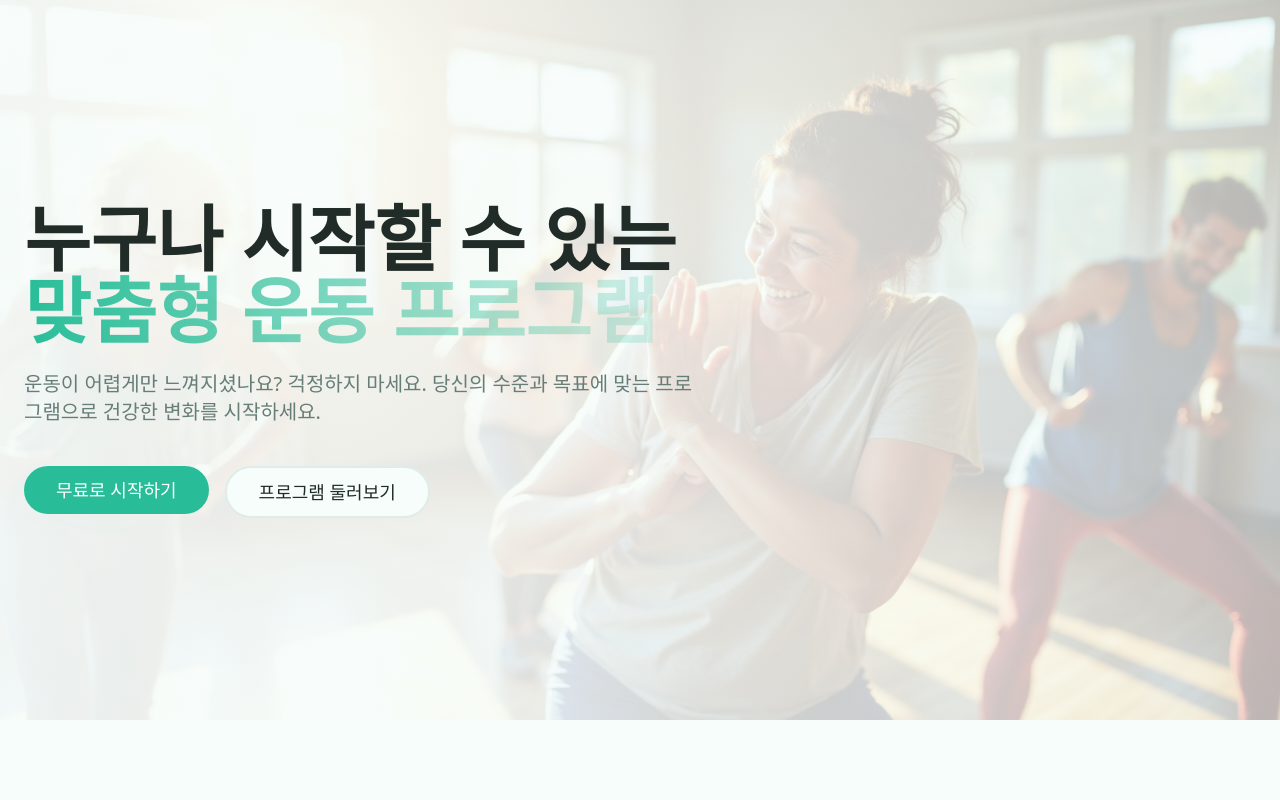
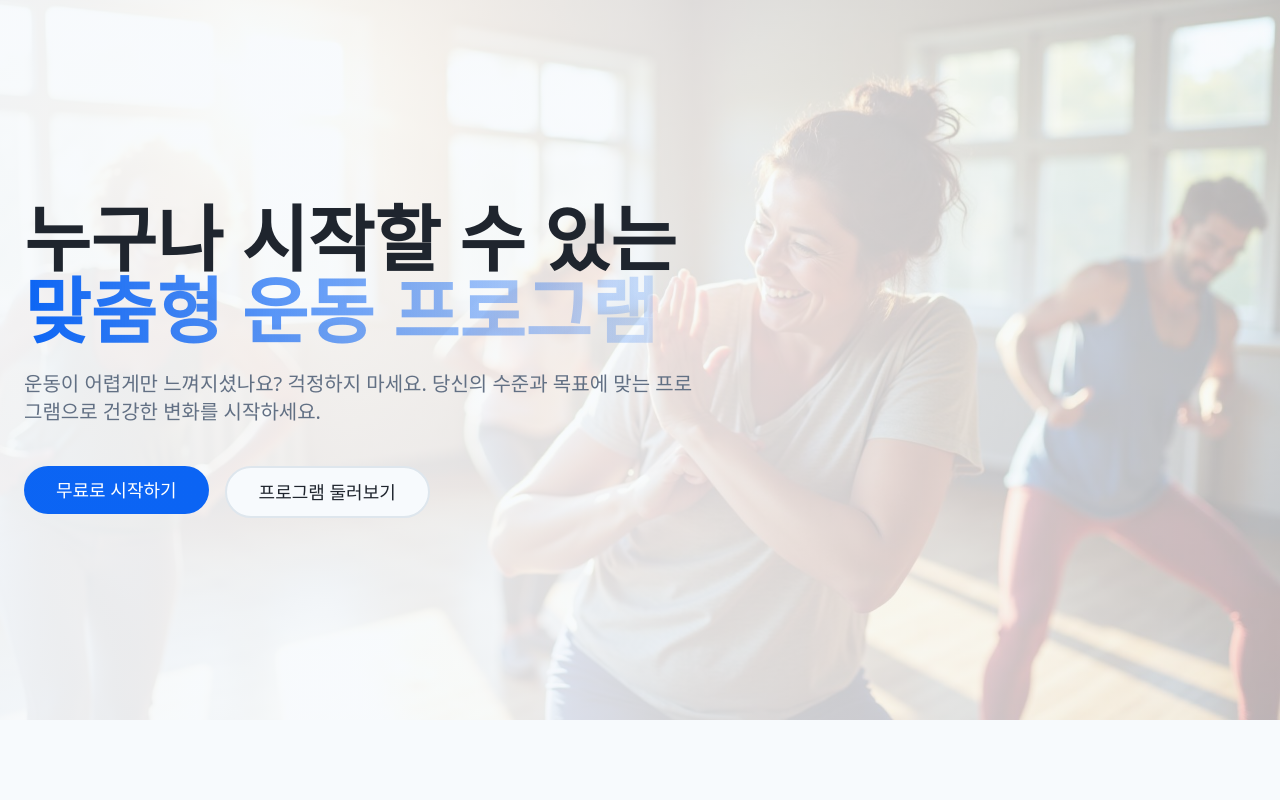
Before and after one commit to guqwhd0703-create/gentle-gainz-guide, a React (Vite) app: page / in a window 1280 px wide. Shown: the top 800 px of the page. Built offline with nearby package versions, Linux system fonts and the light colour scheme; the HTML template or start-up script is replaced by a standard one.

Commit message:
Refactor: Update color scheme

```diff
--- a/src/index.css
+++ b/src/index.css
@@ -8,43 +8,43 @@ All colors MUST be HSL.
 
 @layer base {
   :root {
-    --background: 165 55% 98%;
-    --foreground: 165 15% 15%;
+    --background: 210 55% 98%;
+    --foreground: 215 20% 15%;
 
     --card: 0 0% 100%;
-    --card-foreground: 165 15% 15%;
+    --card-foreground: 215 20% 15%;
 
     --popover: 0 0% 100%;
-    --popover-foreground: 165 15% 15%;
+    --popover-foreground: 215 20% 15%;
 
-    --primary: 165 65% 45%;
+    --primary: 217 91% 50%;
     --primary-foreground: 0 0% 100%;
-    --primary-glow: 165 75% 65%;
+    --primary-glow: 217 91% 65%;
 
-    --secondary: 25 85% 65%;
+    --secondary: 195 85% 55%;
     --secondary-foreground: 0 0% 100%;
 
-    --muted: 165 30% 95%;
-    --muted-foreground: 165 10% 45%;
+    --muted: 210 30% 95%;
+    --muted-foreground: 215 15% 45%;
 
-    --accent: 165 60% 92%;
-    --accent-foreground: 165 70% 30%;
+    --accent: 210 50% 92%;
+    --accent-foreground: 217 80% 35%;
 
     --destructive: 0 84.2% 60.2%;
     --destructive-foreground: 0 0% 100%;
 
-    --border: 165 30% 90%;
-    --input: 165 30% 90%;
-    --ring: 165 65% 45%;
+    --border: 210 30% 90%;
+    --input: 210 30% 90%;
+    --ring: 217 91% 50%;
 
     --radius: 1rem;
 
-    --gradient-primary: linear-gradient(135deg, hsl(165 65% 45%), hsl(165 75% 65%));
-    --gradient-warm: linear-gradient(135deg, hsl(25 85% 65%), hsl(35 85% 70%));
-    --gradient-subtle: linear-gradient(180deg, hsl(165 55% 98%), hsl(165 60% 95%));
+    --gradient-primary: linear-gradient(135deg, hsl(217 91% 50%), hsl(217 91% 65%));
+    --gradient-warm: linear-gradient(135deg, hsl(195 85% 55%), hsl(205 85% 65%));
+    --gradient-subtle: linear-gradient(180deg, hsl(210 55% 98%), hsl(210 50% 95%));
 
-    --shadow-soft: 0 4px 20px -4px hsl(165 50% 40% / 0.15);
-    --shadow-glow: 0 0 30px hsl(165 75% 65% / 0.3);
+    --shadow-soft: 0 4px 20px -4px hsl(217 70% 40% / 0.15);
+    --shadow-glow: 0 0 30px hsl(217 91% 65% / 0.3);
 
     --transition-smooth: all 0.3s cubic-bezier(0.4, 0, 0.2, 1);
 
@@ -66,34 +66,34 @@ All colors MUST be HSL.
   }
 
   .dark {
-    --background: 165 20% 12%;
-    --foreground: 165 10% 95%;
+    --background: 215 25% 12%;
+    --foreground: 210 15% 95%;
 
-    --card: 165 25% 15%;
-    --card-foreground: 165 10% 95%;
+    --card: 215 30% 15%;
+    --card-foreground: 210 15% 95%;
 
-    --popover: 165 25% 15%;
-    --popover-foreground: 165 10% 95%;
+    --popover: 215 30% 15%;
+    --popover-foreground: 210 15% 95%;
 
-    --primary: 165 65% 55%;
+    --primary: 217 91% 55%;
     --primary-foreground: 0 0% 100%;
-    --primary-glow: 165 75% 65%;
+    --primary-glow: 217 91% 65%;
 
-    --secondary: 25 85% 65%;
+    --secondary: 195 85% 55%;
     --secondary-foreground: 0 0% 100%;
 
-    --muted: 165 20% 20%;
-    --muted-foreground: 165 10% 65%;
+    --muted: 215 20% 20%;
+    --muted-foreground: 210 15% 65%;
 
-    --accent: 165 30% 22%;
-    --accent-foreground: 165 65% 55%;
+    --accent: 215 25% 22%;
+    --accent-foreground: 217 91% 55%;
 
     --destructive: 0 62.8% 50%;
     --destructive-foreground: 0 0% 100%;
 
-    --border: 165 20% 22%;
-    --input: 165 20% 22%;
-    --ring: 165 65% 55%;
+    --border: 215 20% 22%;
+    --input: 215 20% 22%;
+    --ring: 217 91% 55%;
     --sidebar-background: 240 5.9% 10%;
     --sidebar-foreground: 240 4.8% 95.9%;
     --sidebar-primary: 224.3 76.3% 48%;
```
